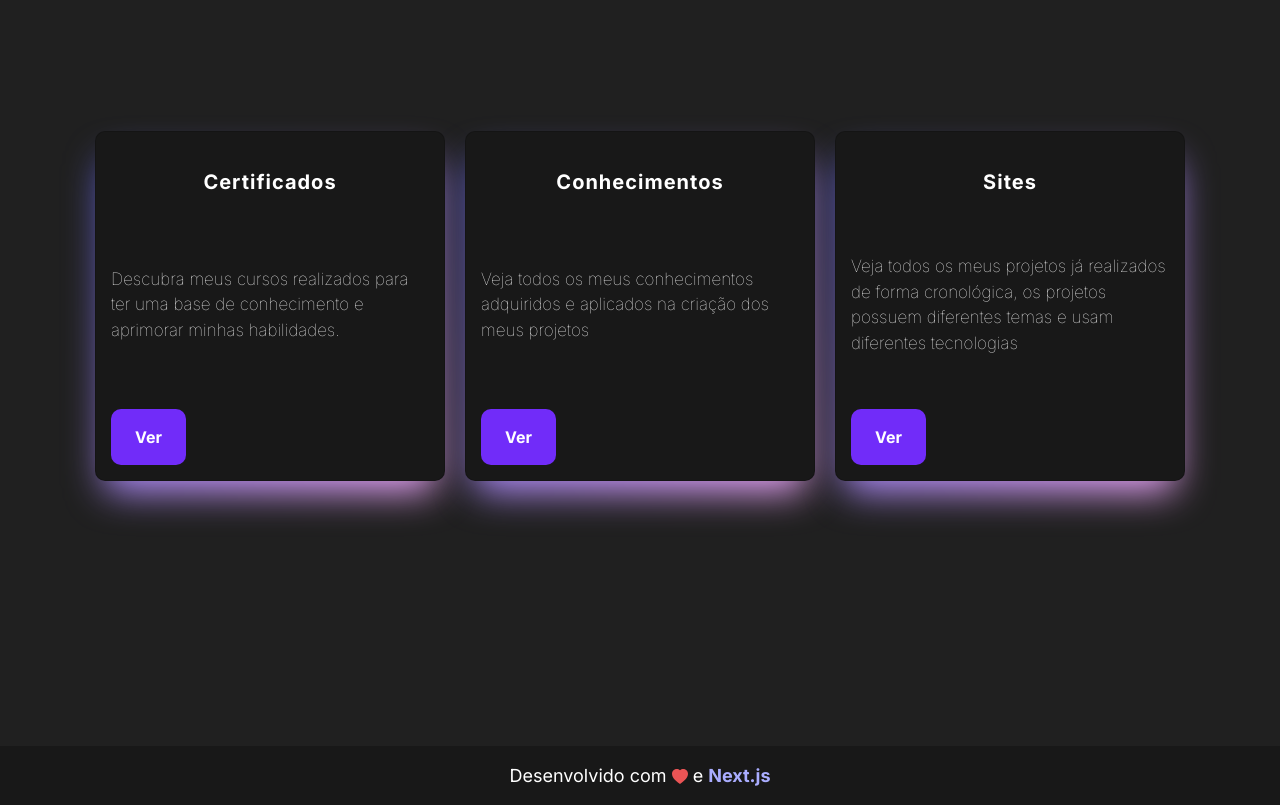
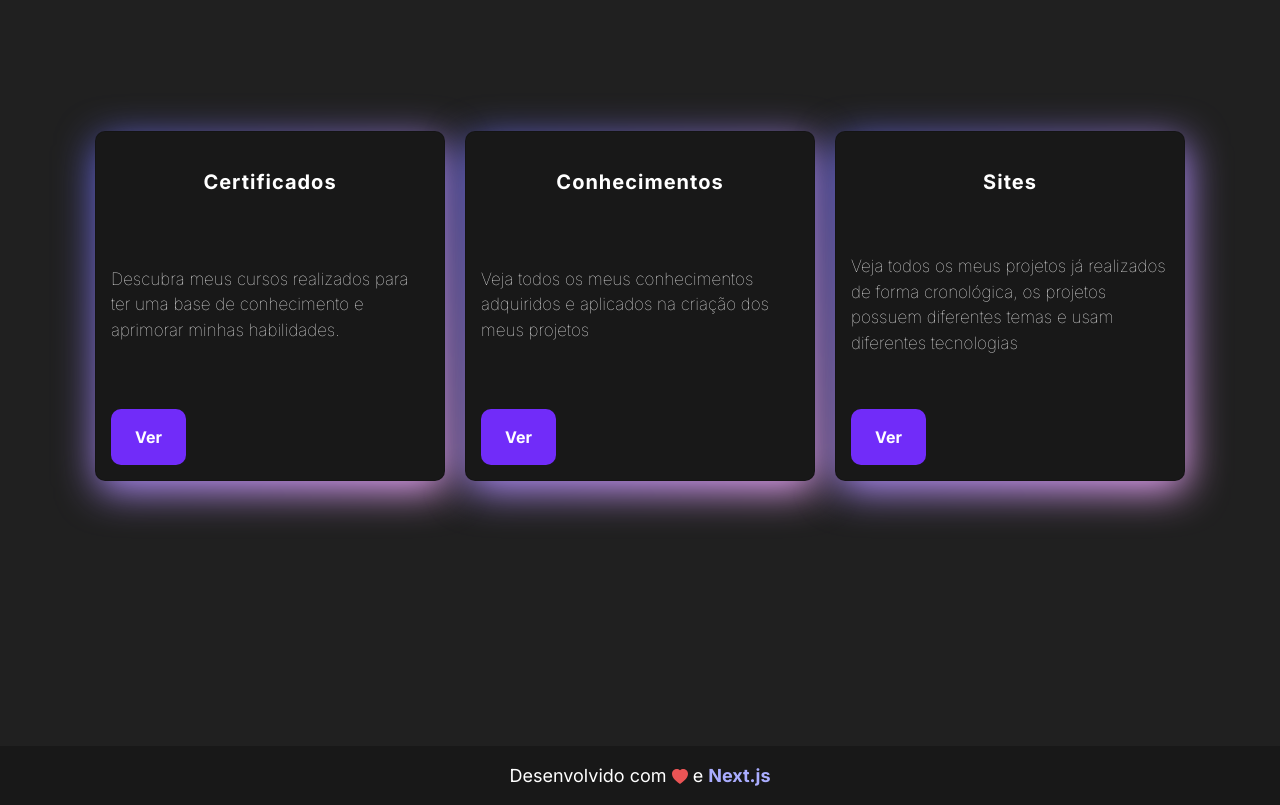
Before and after one commit to victor-kiss/ssik824, a Next.js app: page / in a window 1280 px wide. Shown: the part 1060-1865 px from the top of the page. Built offline with nearby package versions, Linux system fonts and the light colour scheme.

Commit message:
Update globals.css

```diff
--- a/src/app/globals.css
+++ b/src/app/globals.css
@@ -137,7 +137,7 @@ div.card:before {
     bottom: 0;
     left: 0;
     background: linear-gradient(-45deg, #f8acff 0%, #696eff 100% );
-    transform: translate3d(0px, 20px, 0) scale(0.95);
+    transform: translate3d(2px, 10px, 2px) scale(1);
     filter: blur(20px);
     opacity: var(0.7);
     transition: opacity 0.3s;
```
